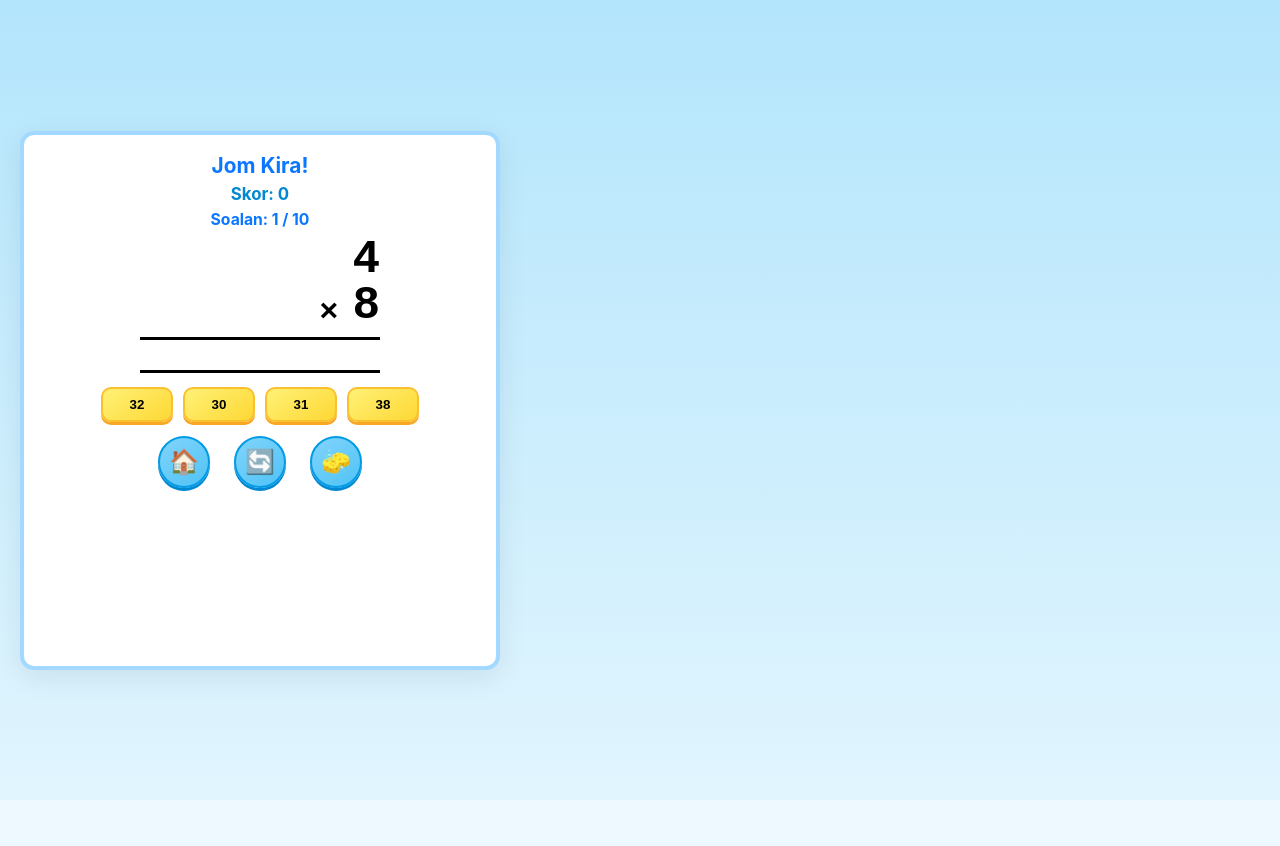
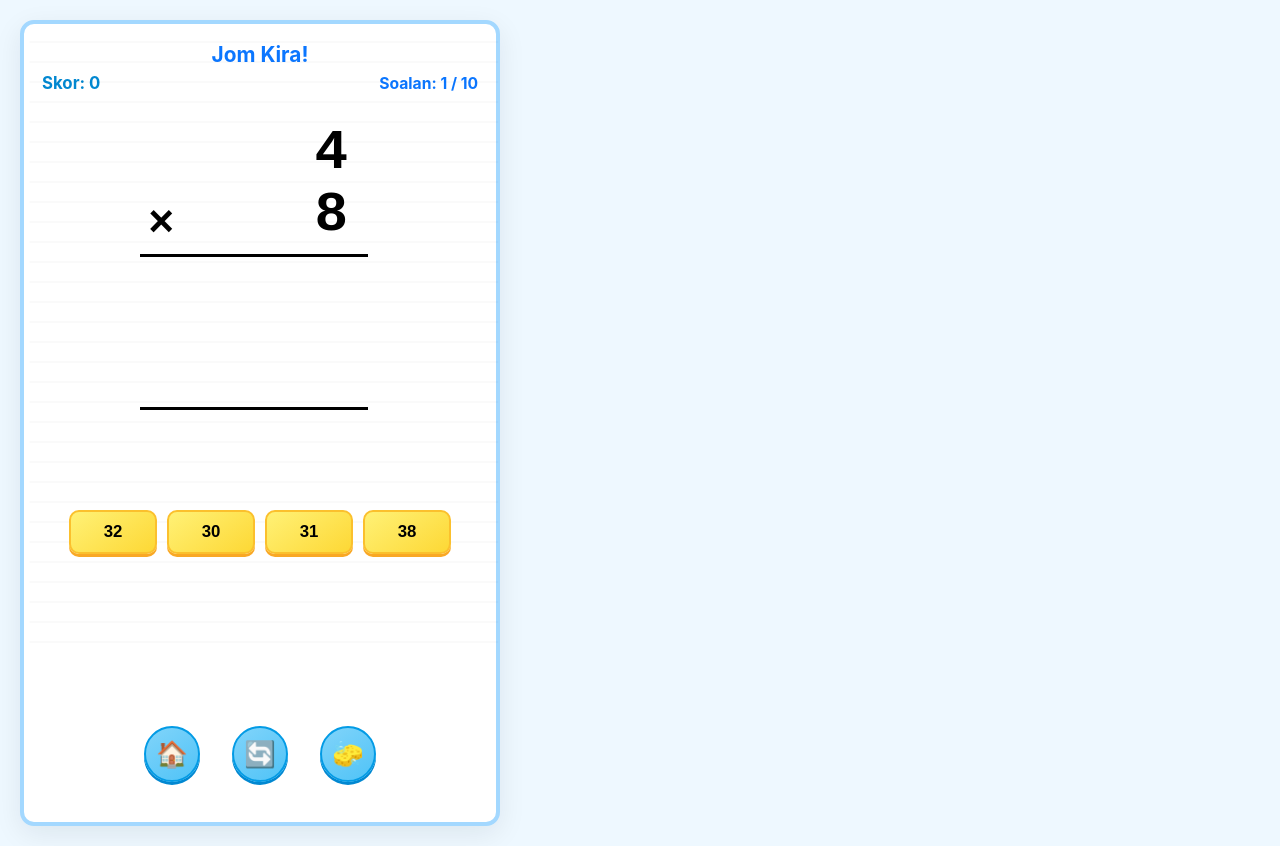
Before and after one commit to ridhuanI/MathQuiz, a plain HTML site: page index.html in a window 1280 px wide. Both pictures are taken after a click on the button "Mula!". Before the commit the page ends 800 px from the top, so only its background shows below. Drawn offline with Linux system fonts and the light colour scheme.

Commit message:
Add files via upload
V4

```diff
--- a/index.html
+++ b/index.html
@@ -3,7 +3,7 @@
 <head>
   <meta charset="utf-8" />
   <meta name="viewport" content="width=device-width,initial-scale=1" />
-  <title>Jom Kira! v3.5</title>
+  <title>Jom Kira! v4.1</title>
   <link rel="stylesheet" href="style.css" />
 </head>
 <body>
@@ -44,10 +44,14 @@
     <div id="quizScreen" class="screen">
       <div class="card">
         <h1>Jom Kira!</h1>
-        <div id="scoreDisplay" class="score-display">Skor: 0</div>
-        <div id="qNumber" class="q-number">Soalan: 0 / 0</div>
 
-        <div class="problem-vertical" id="problemBlock">
+        <!-- stats bar -->
+        <div class="stats" aria-hidden="false">
+          <div id="scoreDisplay" class="score-display">Skor: 0</div>
+          <div id="qNumber" class="q-number">Soalan: 0 / 0</div>
+        </div>
+
+        <div class="problem-vertical" id="problemBlock" role="group" aria-label="Soalan">
           <div class="row top" id="num1">48</div>
           <div class="row bottom">
             <span id="operator">+</span>
@@ -58,19 +62,19 @@
         </div>
 
         <!-- Lukisan -->
-        <canvas id="drawCanvas"></canvas>
+        <canvas id="drawCanvas" aria-label="Lukisan jawapan"></canvas>
 
         <!-- Jawapan -->
-        <div class="answers" id="answers"></div>
+        <div class="answers" id="answers" aria-live="polite"></div>
 
         <!-- Kawalan (padam + refresh) -->
-        <div class="controls">
+        <div class="controls" role="toolbar" aria-label="Kawalan utama">
           <button id="homeBtn" title="Balik ke Menu 🏠" class="icon-btn">🏠</button>
-  	  <button id="newBtn" title="Soalan Baru 🔄" class="icon-btn">🔄</button>
-  	  <button id="clearBtn" title="Padam Lukisan 🧽" class="icon-btn">🧽</button>
+          <button id="newBtn" title="Soalan Baru 🔄" class="icon-btn">🔄</button>
+          <button id="clearBtn" title="Padam Lukisan 🧽" class="icon-btn">🧽</button>
         </div>
 
-        <div id="feedback" class="feedback"></div>
+        <div id="feedback" class="feedback" aria-live="assertive"></div>
       </div>
     </div>
 
--- a/script.js
+++ b/script.js
@@ -1,4 +1,4 @@
-// 🎯 Jom Kira v3.8 — Stable release (refresh fix + auto home + clean UI)
+// 🎯 Jom Kira v4.1 — polished UI + alignment fix + end screen card
 
 // Elements
 const canvas = document.getElementById('drawCanvas');
@@ -21,7 +21,6 @@ const startBtn = document.getElementById('startBtn');
 const homeOpSelect = document.getElementById('homeOpSelect');
 const homeCountSelect = document.getElementById('homeCountSelect');
 const homeBtn = document.getElementById('homeBtn');
-
 
 // Variables
 let currentOp = "mix";
@@ -46,15 +45,35 @@ function resizeCanvas(){
   canvas.style.height = height + 'px';
   canvas.width = Math.round(width * dpr);
   canvas.height = Math.round(height * dpr);
+  // map drawing to CSS pixels (so drawing uses logical CSS px)
   ctx.setTransform(dpr, 0, 0, dpr, 0, 0);
   ctx.lineJoin = 'round';
   ctx.lineCap = 'round';
+  drawGuideLine();
 }
 window.addEventListener('resize', () => {
   if (ctx.resetTransform) ctx.resetTransform();
   resizeCanvas();
 });
 resizeCanvas();
+
+// draw faint horizontal guides (like exercise book)
+function drawGuideLine(){
+  // clear then draw faint lines
+  ctx.clearRect(0, 0, canvas.width, canvas.height);
+  ctx.save();
+  ctx.strokeStyle = 'rgba(0,0,0,0.04)';
+  ctx.lineWidth = 1;
+  // draw every 20px (CSS px coordinates because of setTransform)
+  const cssHeight = canvas.height / (window.devicePixelRatio || 1);
+  for (let y = 18; y < cssHeight; y += 20) {
+    ctx.beginPath();
+    ctx.moveTo(6, y);
+    ctx.lineTo((canvas.width / (window.devicePixelRatio || 1)) - 6, y);
+    ctx.stroke();
+  }
+  ctx.restore();
+}
 
 // ================================================================
 // Drawing logic
@@ -85,7 +104,7 @@ canvas.addEventListener('pointerup', (e) => {
 canvas.addEventListener('pointercancel', () => { isDrawing = false; });
 
 clearBtn.addEventListener('click', () => {
-  ctx.clearRect(0, 0, canvas.width, canvas.height);
+  drawGuideLine();
   feedbackEl.textContent = '';
 });
 
@@ -119,22 +138,25 @@ function buildChoices(correct){
 // ================================================================
 // Jawapan logic
 function checkAnswer(selected, btn){
+  // elak klik selepas tamat
+  if (questionCount > maxQuestions) return;
+
+  Array.from(answersEl.children).forEach(b => b.disabled = true);
+
   if (selected === currentAnswer){
     btn.style.background = '#b2f2bb';
-    btn.disabled = true;
     feedbackEl.textContent = 'Betul! 🎉';
     feedbackEl.className = 'feedback correct';
     score++;
     scoreDisplay.textContent = `Skor: ${score}`;
-    Array.from(answersEl.children).forEach(b => b.disabled = true);
-
-    setTimeout(()=> generateQuestion(currentOp), 800);
   } else {
     btn.style.background = '#ff8a8a';
-    btn.disabled = true;
-    feedbackEl.textContent = 'Salah — cuba lagi!';
+    feedbackEl.textContent = 'Salah ❌';
     feedbackEl.className = 'feedback wrong';
   }
+
+  // teruskan ke soalan seterusnya selepas 1 saat
+  setTimeout(() => generateQuestion(currentOp), 1000);
 }
 
 // ================================================================
@@ -144,20 +166,29 @@ function generateQuestion(mode = 'mix', isRefresh = false) {
   if (questionCount >= maxQuestions && !isRefresh) {
   feedbackEl.className = 'feedback';
   feedbackEl.innerHTML = `
-      🎯 Tamat!<br>Skor anda: <strong>${score}/${maxQuestions}</strong><br><br>
-      ${score === maxQuestions ? '🌟 Excellent Job!' : score > maxQuestions * 0.6 ? '👍 Good Job!' : '💪 Keep Practicing!'}<br><br>
-      Tekan <strong>🏠</strong> untuk balik ke menu utama.
+    <div class="end-screen" role="status">
+      <h2>🎯 Tamat!</h2>
+      <p>Skor anda: <strong>${score}/${maxQuestions}</strong></p>
+      <p>${score === maxQuestions ? '🌟 Excellent Job!' : score > maxQuestions * 0.6 ? '👍 Good Job!' : '💪 Keep Practicing!'}</p>
+      <p class="hint">Tekan <strong>🏠</strong> untuk balik ke menu utama.</p>
+    </div>
   `;
   answersEl.innerHTML = '';
   newBtn.textContent = "🔄";
-    return; // ❗ Berhenti sini — tunggu user tekan Home sendiri
+
+  // 🚫 Hanya homeBtn kekal, sembunyi butang lain
+  newBtn.style.display = "none";
+  clearBtn.style.display = "none";
+  homeBtn.style.display = "inline-block";
+  return;
 }
+
 
   // Tambah bilangan soalan hanya bila bukan refresh manual
   if (!isRefresh) questionCount++;
 
   updateQuestionNumber();
-  ctx.clearRect(0, 0, canvas.width, canvas.height);
+  drawGuideLine();
   feedbackEl.textContent = '';
 
   let op = mode;
@@ -182,7 +213,6 @@ function generateQuestion(mode = 'mix', isRefresh = false) {
   buildChoices(ans);
 }
 
-
 // ================================================================
 // Buttons
 newBtn.addEventListener('click', () => {
@@ -192,6 +222,7 @@ newBtn.addEventListener('click', () => {
     score = 0;
     scoreDisplay.textContent = `Skor: ${score}`;
     feedbackEl.textContent = '';
+    newBtn.textContent = "🔄";
     generateQuestion(currentOp);
   } else {
     // Kalau belum tamat, refresh current question tanpa tambah count
@@ -211,12 +242,28 @@ startBtn.addEventListener('click', () => {
   quizScreen.classList.add('active');
   resizeCanvas();
   generateQuestion(currentOp);
+  // pastikan semua butang muncul semula
+  newBtn.style.display = "inline-block";
+  clearBtn.style.display = "inline-block";
+  homeBtn.style.display = "inline-block";
+
 });
 
 homeBtn.addEventListener('click', () => {
+  // Kalau dah habis semua soalan, terus balik ke home tanpa tanya
+  if (questionCount >= maxQuestions) {
+    questionCount = 0;
+    score = 0;
+    feedbackEl.textContent = '';
+    scoreDisplay.textContent = `Skor: 0`;
+    homeScreen.classList.add('active');
+    quizScreen.classList.remove('active');
+    return;
+  }
+
+  // Kalau belum habis, baru tanya confirm
   const confirmExit = confirm("Betul nak balik ke menu utama? Progres akan hilang.");
   if (confirmExit) {
-    // Reset semua data & balik ke home
     questionCount = 0;
     score = 0;
     feedbackEl.textContent = '';
@@ -226,6 +273,5 @@ homeBtn.addEventListener('click', () => {
   }
 });
 
-
 // ================================================================
 updateQuestionNumber();
--- a/style.css
+++ b/style.css
@@ -1,3 +1,5 @@
+/* Jom Kira v4.1 — polished UI + alignment fix + end screen card */
+
 /* layout vertical, kemas & responsive */
 :root{
   --card-w: 480px;
@@ -88,7 +90,7 @@ html,body{height:100%; margin:0; font-family: Inter, "Segoe UI", Arial, sans-ser
   padding: 18px;
   position: relative;
   overflow: visible;
-  padding-bottom: 140px;     /* reserve for controls */
+  padding-bottom: 220px;     /* reserve for controls */
   border: 4px solid #a3d8ff;
 }
 
@@ -100,48 +102,61 @@ html,body{height:100%; margin:0; font-family: Inter, "Segoe UI", Arial, sans-ser
   text-align:center;
 }
 
-/* score & question number */
+/* stats (skor + soalan) */
+.stats {
+  display: flex;
+  justify-content: space-between;
+  align-items: center;
+  margin-bottom: 6px;
+  gap: 12px;
+}
 .score-display {
-  text-align: center;
   font-size: 1.05rem;
   font-weight: 700;
   color: #0288d1;
-  margin-bottom: 6px;
 }
 .q-number {
-  text-align: center;
   font-size: 0.98rem;
   color: #0b76ff;
   font-weight:700;
-  margin-bottom: 8px;
 }
 
 /* vertical problem (right aligned like buku kira) */
-.problem-vertical{
+.problem-vertical {
   text-align: right;
-  width: 200px;
-  margin: 6px auto 8px auto;
-  line-height: 1;
+  width: 220px;
+  margin: 30px auto 8px auto; /* naikkan jarak atas (asal 6px → 30px) */
+  line-height: 1.1;
   font-family: "Courier New", monospace;
-  font-size: clamp(28px, 6vw, 46px);
-  font-weight:700;
+  font-size: clamp(36px, 7vw, 56px);
+  font-weight: 800;
   position: relative;
   z-index: 1;
+  padding-right: 12px;
+  letter-spacing: 20px; /* jika kau nak jarak antara digit */
 }
 
-.problem-vertical .row{
-  display:flex;
-  justify-content:flex-end;
-  align-items:flex-end;
-  gap: 8px;
+.problem-vertical .row.bottom {
+  display: flex;
+  justify-content: space-between; /* operator kiri, nombor kanan */
+  align-items: flex-end;
 }
 
-.problem-vertical #operator{
-  display:inline-block;
-  margin-right: 6px;
-  font-size: 32px;
-  line-height:1;
+.problem-vertical .row.top {
+  display: flex;
+  justify-content: flex-end;
+  align-items: flex-end;
+}
+
+/* operator alignment fix: fixed width so it sits neatly beside num2 */
+.problem-vertical #operator {
+  margin-left: 8px;      /* jarak kecil dari tepi kiri */
+  margin-right: 0;
+  font-size: 44px;
+  line-height: 1;
   vertical-align: bottom;
+  text-align: left;
+  width: auto;
 }
 
 /* dividing lines */
@@ -150,14 +165,14 @@ html,body{height:100%; margin:0; font-family: Inter, "Segoe UI", Arial, sans-ser
   height: 3px;
   background: #000;
   margin-top: 8px;
-  margin-bottom: 30px;
+  margin-bottom: 150px;
 }
 .answer-line {
   width: 100%;
   height: 3px;
   background: #000;
-  margin-top: 10px;
-  margin-bottom: 8px;
+  margin-top: 18px;
+  margin-bottom: 1px;
 }
 
 /* controls and answers above canvas */
@@ -165,10 +180,14 @@ html,body{height:100%; margin:0; font-family: Inter, "Segoe UI", Arial, sans-ser
   margin-top: 14px;
   display:flex;
   gap:16px;
-  justify-content:center;
+  justify-content: center;
   align-items:center;
   z-index: 30;
-  position: relative;
+  position: absolute;
+  left: 0;
+  right: 0;
+  bottom: 40px;             /* pinned to bottom of card inside reserved area */
+  padding: 0 12px;
 }
 
 /* ikon butang */
@@ -177,25 +196,21 @@ html,body{height:100%; margin:0; font-family: Inter, "Segoe UI", Arial, sans-ser
   border: 2px solid #039be5;
   color: #00334e;
   box-shadow: 0 3px 0 #0288d1;
-  transition: transform 0.15s;
+  transition: transform 0.12s;
   border-radius: 50%;
-  width: 52px;
-  height: 52px;
-  font-size: 1.5rem;
+  width: 56px;
+  height: 56px;
+  font-size: 1.6rem;
   font-weight: bold;
   cursor: pointer;
-  margin: 0 4px; /* <— tambah sikit jarak */
+  margin: 0 8px;
 }
 
-
-.icon-btn:hover {
-  transform: rotate(20deg) scale(1.1);
-}
-
+.icon-btn:hover { transform: translateY(-4px) scale(1.03); }
 
 /* answers row */
 .answers{
-  margin-top:14px;
+  margin-top:100px;
   display:flex;
   gap:10px;
   justify-content: center;
@@ -205,18 +220,31 @@ html,body{height:100%; margin:0; font-family: Inter, "Segoe UI", Arial, sans-ser
 }
 
 .answers button{
-  background:#e6f0ff;
-  border:none;
-  padding:8px 12px;
+  background: linear-gradient(145deg, #fff176, #fdd835);
+  border: 2px solid #fbc02d;
+  box-shadow: 0 3px 0 #f9a825;
+  padding: 10px 16px;
   border-radius:10px;
   cursor:pointer;
-  font-weight:700;
-  min-width:72px;
+  font-weight:800;
+  min-width:88px;
+  font-size: 1.05rem;
+  transition: transform 0.1s, box-shadow 0.1s;
+}
+
+.answers button:hover {
+  transform: translateY(-3px);
+  background: linear-gradient(145deg, #ffee58, #fff59d);
+}
+
+.answers button:active {
+  transform: scale(0.98);
+  box-shadow: 0 1px 0 #c68a00;
 }
 
 /* feedback */
 .feedback{
-  margin-top:10px;
+  margin-top:100px;
   min-height:28px;
   text-align:center;
   font-weight:700;
@@ -224,13 +252,12 @@ html,body{height:100%; margin:0; font-family: Inter, "Segoe UI", Arial, sans-ser
   position: relative;
 }
 
-/* canvas covers card area BUT stops above control area */
 canvas#drawCanvas{
   position: absolute;
   top: 0;
   left: 0;
   right: 0;
-  bottom: 140px;            /* reserve same space */
+  bottom: 220px;            /* reserve same space */
   z-index: 3;
   background: transparent;
   touch-action: none;
@@ -238,43 +265,20 @@ canvas#drawCanvas{
   display: block;
 }
 
-/* ---------------- COLOR OVERLAY (small styling polish) ---------------- */
-body {
-  background: linear-gradient(180deg, #b3e5fc 0%, #e1f5fe 100%);
+/* end-screen card inside feedback */
+.end-screen {
+  background: linear-gradient(145deg,#e3f2fd,#bbdefb);
+  border-radius: 12px;
+  padding: 12px;
+  border: 2px solid #64b5f6;
+  display: inline-block;
+  text-align: center;
 }
+.end-screen h2 { margin: 0 0 8px; color: #0b76ff; }
+.end-screen p { margin: 4px 0; }
 
-.answers button {
-  background: linear-gradient(145deg, #fff176, #fdd835);
-  border: 2px solid #fbc02d;
-  box-shadow: 0 3px 0 #f9a825;
-  transition: transform 0.15s;
-}
-
-.answers button:hover {
-  transform: translateY(-3px);
-  background: linear-gradient(145deg, #ffee58, #fff59d);
-}
-
-.controls button,
-.controls select {
-  background: linear-gradient(145deg, #81d4fa, #4fc3f7);
-  border: 2px solid #039be5;
-  color: #00334e;
-  box-shadow: 0 3px 0 #0288d1;
-  transition: transform 0.15s;
-}
-
-.controls button:hover,
-.controls select:hover {
-  transform: translateY(-3px);
-}
-
-.feedback {
-  font-size: 1.1rem;
-  font-weight: bold;
-  color: #0288d1;
-  text-shadow: 1px 1px 2px #fff;
-}
+/* feedback state colors */
+.feedback { font-size: 1.1rem; color: #0288d1; text-shadow: 1px 1px 2px #fff; }
 .feedback.correct { color: #43a047; }
 .feedback.wrong { color: #e53935; }
 
```
Lines whose indentation alone changed are shown as unchanged.
